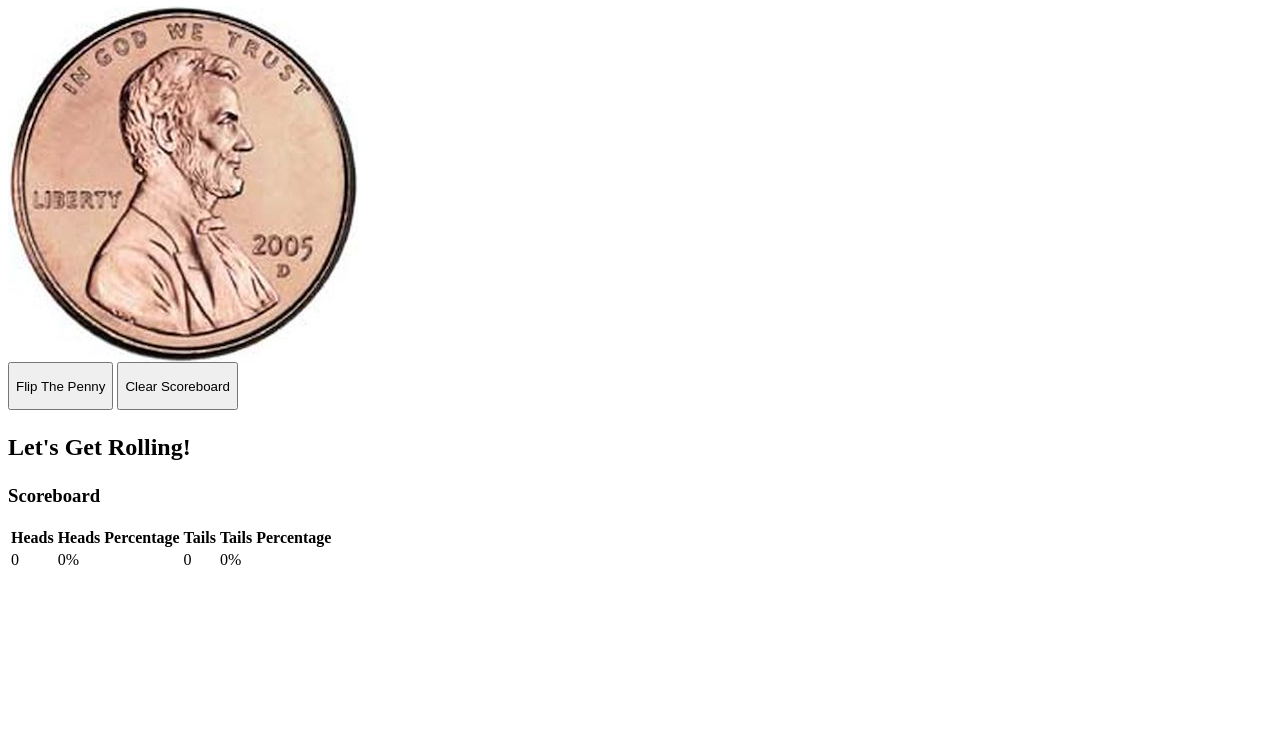
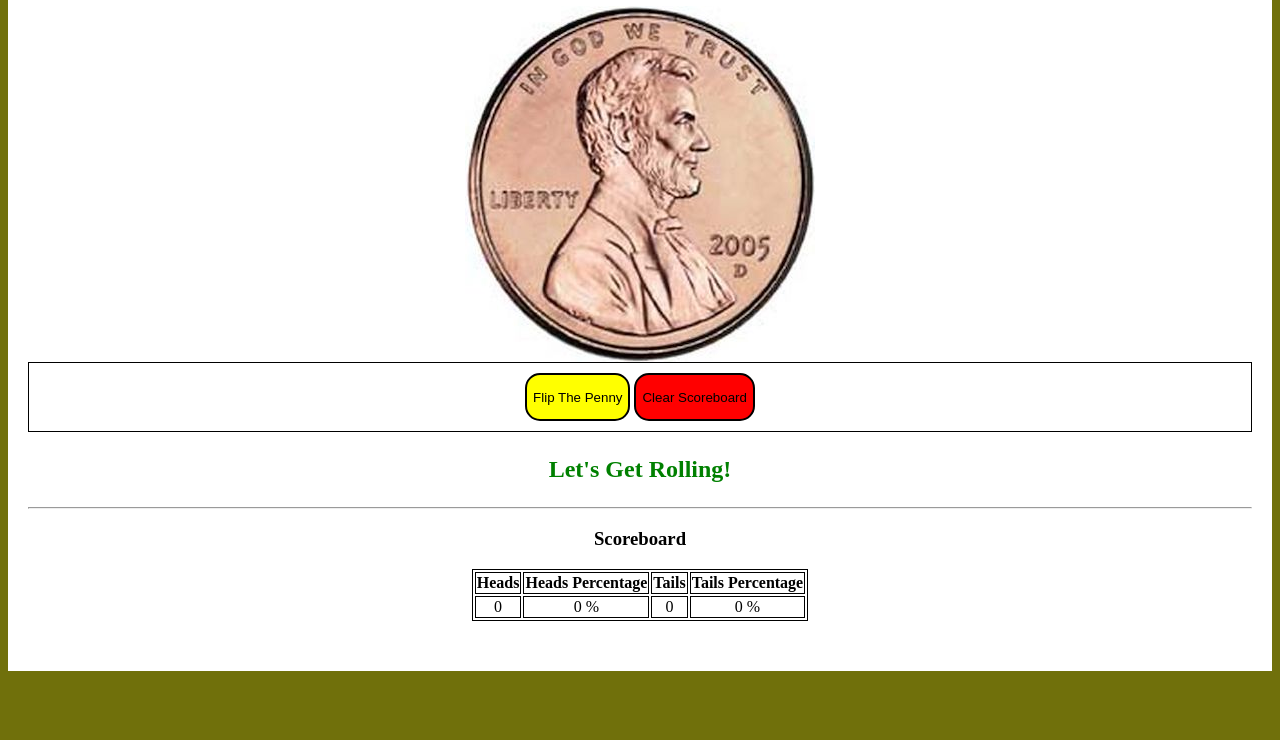
Before and after one commit to Nerdaucity/penny-flip-game, a plain HTML site: page index.html in a window 1280 px wide. Shown: the part 60-800 px from the top of the page. Drawn offline with Linux system fonts and the light colour scheme.

Commit message:
Added CSS styles

```diff
--- a/index.html
+++ b/index.html
@@ -1,25 +1,29 @@
 <head>
 <title>Penny Flip Game</title>
+<link rel="stylesheet" href="style.css">
+<script type="text/javascript" src="javascript.js"></script>
 </head>
 
 <body>
+<div id="content">
 <div><h1>Penny Flip Game</h1>
 </div>
 
 <div>
-    <img class="penny" src="penny-heads.jpg" alt=""> <!-- Penny render here-->
+    <img id="penny" src="penny-heads.jpg" alt=""> <!-- Penny render here-->
 </div>
 
-<div>
+<div id="button-container">
     <button id="flip-button"><p>Flip The Penny</p></button>
     <button id="clear-button"><p>Clear Scoreboard</p></button>
 </div>
 
-<div id="announcement"></div>
+<div id="announcement">
     <h2><p>Let's Get Rolling!</p></h2>
+    <hr>
 </div>
 
-<div>
+<div id="scoreboard-div">
 <h3>Scoreboard</h3>
 <table id="scoreboard">
     <tr>
@@ -30,12 +34,14 @@
     </tr>
     <tr>
         <td id="heads-qty">0</td>
-        <td id="heads-ptg">0%</td>
+        <td id="heads-ptg">0 %</td>
         <td id="tails-qty">0</td>
-        <td id="tails-ptg">0%</td>
+        <td id="tails-ptg">0 %</td>
     </tr>
 
 </table>
 </div>
 
+
+</div>
 </body>
--- a/javascript.js
+++ b/javascript.js
@@ -0,0 +1,5 @@
+let heads = localStorage.getItem("heads")
+
+if (heads === null){
+
+}
--- a/style.css
+++ b/style.css
@@ -0,0 +1,60 @@
+#content {margin-left: auto; margin-right: auto;
+    text-align : center;
+    padding-left : 20px;
+    padding-right : 20px;
+    background-color : white;
+}
+
+body{
+    background-color : rgb(112, 112, 11);
+}
+
+#button-container{
+    border : 1px solid black;
+    padding-top: 10px ;
+    padding-bottom: 10px
+}
+
+button {
+    border : 2px solid black;
+    border-radius: 15px;
+}
+
+#flip-button{
+    background-color : yellow;
+}
+
+#flip-button:hover{
+    background-color : darkgoldenrod;
+}
+
+#clear-button{
+    background-color : red;
+}
+
+#clear-button:hover{
+    background-color : darkred;
+}
+
+#announcement{
+    color : green ;
+}
+
+#scoreboard-div{
+
+    padding-bottom : 25px
+}
+#scoreboard {
+    margin-left : auto;
+    margin-right : auto;
+    border : 1px solid black;
+    margin-bottom : 25px;
+}
+th, td {
+
+    text-align : center;
+    border : 1px solid black;
+}
+tr{
+
+}
```
